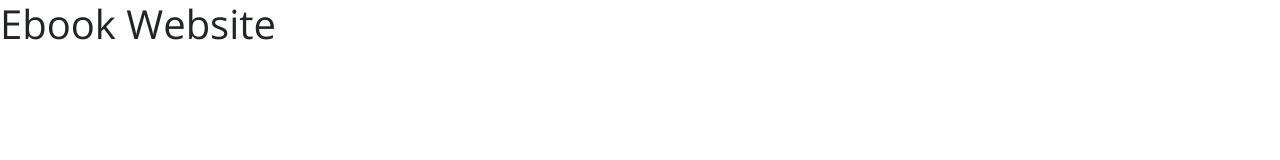
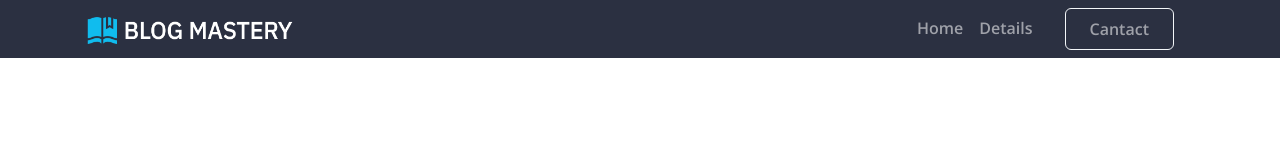
Before and after one commit to wastardy/ebook_website, a website: page index.html in a window 1280 px wide. Drawn offline with nearby package versions, Linux system fonts and the light colour scheme.

Commit message:
add navbar

```diff
--- a/index.html
+++ b/index.html
@@ -12,7 +12,37 @@
         <title>Free E-Book | Start Your Own Blog</title>
     </head>
     <body>
-        <h1>Ebook Website</h1>
+        <!-- Navigation -->
+        <nav class="navbar navbar-expand-lg fixed-top navbar-dark bg-dark">
+            <div class="container">
+                <a href="index.html" class="navbar-brand">
+                    <img src="./images/logo.png" alt="" width="225px">
+                </a>
+                <button
+                    class="navbar-toggler"
+                    type="button"
+                    data-bs-toggle="collapse"
+                    data-bs-target="#navbar-nav-dropdown"
+                >
+                    <span class="navbar-toggler-icon">
+
+                    </span>
+                </button>
+                <div class="collapse navbar-collapse" id="navbar-nav-dropdown">
+                    <ul class="navbar-nav ms-auto">
+                        <li class="nav-item">
+                            <a href="index.html" class="nav-link fw-semibold">Home</a>
+                        </li>
+                        <li class="nav-item">
+                            <a href="#details" class="nav-link fw-semibold">Details</a>
+                        </li>
+                        <li class="nav-item">
+                            <a href="contact.html" class="nav-link btn btn-outline-light fw-semibold px-4 mx-4">Cantact</a>
+                        </li>
+                    </ul>
+                </div>
+            </div>
+        </nav>
 
         <script src="js/bootstrap.bundle.min.js"></script>
         <script src="js/script.js"></script>
```
